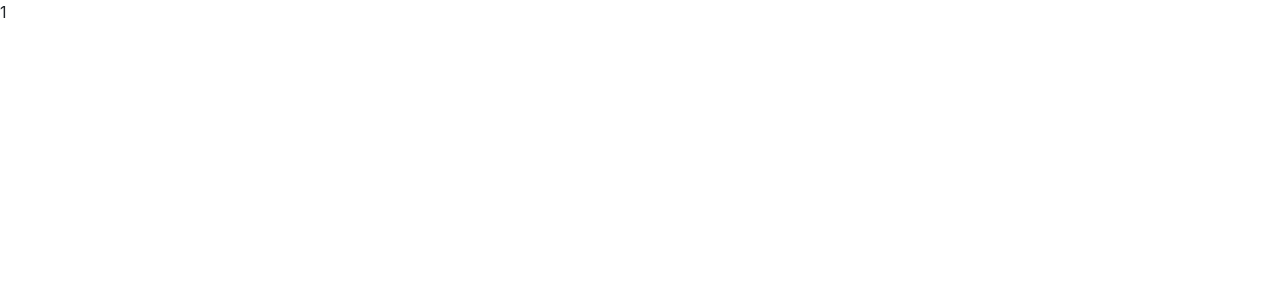
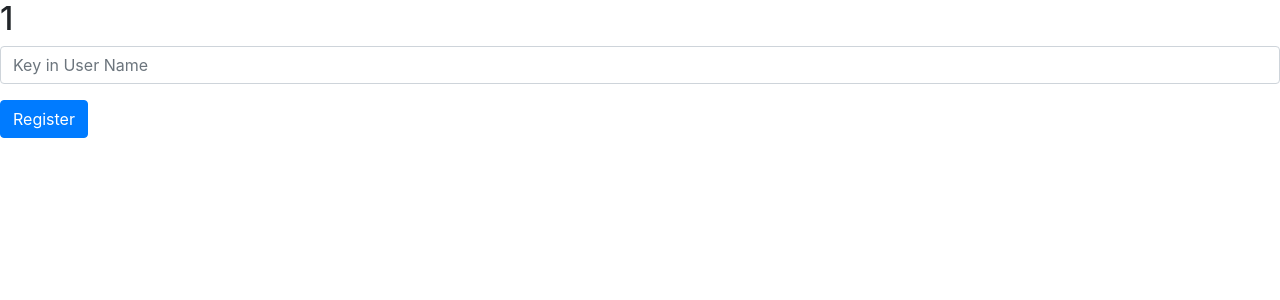
Before and after one commit to dschuan/simi, a React (Create React App) app: page /blah/1 in a window 1280 px wide. Shown: the top 300 px of the page. Built offline with nearby package versions, Linux system fonts and the light colour scheme.

Commit message:
Lobby and GM page

```diff
--- /dev/null
+++ b/src/components/ChooseGM.js
@@ -0,0 +1,32 @@
+import React, { Component } from 'react';
+
+
+
+class ChooseGM extends Component {
+  constructor(props) {
+    super(props);
+    this.state = {users: this.props.users, gm: ''}
+  }
+
+  componentDidMount() {
+    this.setState({gm: this.state.users[0]})
+  }
+
+  changeStatus() {
+    setTimeout(() => {
+      this.props.changeStatus(1)
+      this.props.changeGM(this.state.gm)
+    }, 2000)
+  }
+  render() {
+    return (
+      <div>
+        <h1>{this.state.gm}</h1>
+        <p> is the GM!</p>
+        {this.changeStatus()}
+      </div>
+    );
+  }
+}
+
+export default ChooseGM;
--- a/src/components/InputLine.js
+++ b/src/components/InputLine.js
@@ -15,11 +15,15 @@ class InputLine extends Component {
     console.log(this.state.payload)
     if (this.props.new) {
       console.log('New room')
+      //send stuff to api
       let payload = this.state.payload
       payload.replace(/ /g, '-')
       this.setState({payload: payload, redirect:true})
     } else {
       console.log('Join room')
+      let payload = this.state.payload
+      payload.replace(/ /g, '-')
+      this.setState({payload: payload, redirect:true})
     }
   }
   handleText(e) {
--- /dev/null
+++ b/src/components/Lobby.js
@@ -0,0 +1,28 @@
+import React, { Component } from 'react';
+
+
+class Lobby extends Component {
+
+  renderUserList() {
+    const users = this.props.users
+    console.log(users)
+    const userList = users.map((user) => {
+      return (
+        <div id={user} className='lobby-user'>
+          <p> {user}</p>
+        </div>
+      )
+    })
+    return userList
+  }
+  render() {
+    return (
+      <div className="parent">
+        {/* THIS IS A COMMENT <Home /> */}
+          {this.renderUserList()}
+      </div>
+    );
+  }
+}
+
+export default Lobby;
--- /dev/null
+++ b/src/components/StartGame.js
@@ -0,0 +1,36 @@
+import React, { Component } from 'react';
+
+import ChooseGM from './ChooseGM';
+
+class StartGame extends Component {
+  constructor(props) {
+    super(props);
+    this.state = { status: 0, gm: ''}
+    this.changeStatus = this.changeStatus.bind(this);
+    this.changeGM = this.changeGM.bind(this);
+  }
+  changeStatus(num, gm) {
+    this.setState({status: num})
+  }
+  changeGM(gm) {
+    this.setState({gm: gm})
+  }
+  renderMain() {
+    switch(this.state.status) {
+      case 0:
+        return <ChooseGM users={this.props.users} changeStatus={this.changeStatus} changeGM={this.changeGM}/>
+      case 1:
+        return <p> Case 1, {this.state.gm} </p>
+      default:
+        return <p>Nothing</p>
+    }
+  }
+  render() {
+    //sessionStorage.clear()
+    return (
+      <div> {this.renderMain()}</div>
+    );
+  }
+}
+
+export default StartGame;
--- /dev/null
+++ b/src/components/UserName.js
@@ -0,0 +1,40 @@
+import React, {Component} from 'react';
+import {Form, Button} from 'react-bootstrap';
+
+class UserName extends Component {
+  constructor(props) {
+    super(props)
+    this.state={payload: ''}
+    this.submitAction = this.submitAction.bind(this)
+    this.handleText = this.handleText.bind(this)
+
+  }
+  submitAction(e) {
+    console.log('Action submitted')
+    console.log(this.state.payload)
+    let payload = this.state.payload
+    sessionStorage.setItem('name', payload)
+    this.props.changeStatus(1)
+  }
+  handleText(e) {
+    this.setState({payload: e.target.value})
+  }
+
+  render() {
+    return (
+      <Form>
+        <Form.Group controlId='key-user-name'>
+          <Form.Control
+          type="text"
+          placeholder='Key in User Name'
+          onChange={this.handleText}/>
+        </Form.Group>
+        <Button variant="primary" onClick={this.submitAction}>
+          Register
+        </Button>
+      </Form>
+    );
+  }
+}
+
+export default UserName;
--- a/src/pages/Room.js
+++ b/src/pages/Room.js
@@ -1,22 +1,91 @@
 import React, { Component } from 'react';
+import {Button} from 'react-bootstrap';
+import Lobby from '../components/Lobby';
+import StartGame from '../components/StartGame';
+import UserName from '../components/UserName';
+
 //import Home from './Home'
+
+import './room.css';
 
 class Room extends Component {
   constructor(props) {
     super(props);
     this.state = {
       users: [],
+      /*
+      STATUS: 1 = in lobby, 2 = playing, 3 = gaming
+      */
+      status: 1
+    }
+    this.startGame = this.startGame.bind(this)
+    this.changeStatus = this.changeStatus.bind(this)
+  }
 
+  componentDidMount() {
+    //get user list
+    let names = ['A', 'B', 'C']
+    //get user name
+    const name = sessionStorage.getItem('name')
+    this.setState({users: names})
+    console.log(name)
+    if (!name) {
+      this.setState({status: 3})
+    } else {
+      if (!this.state.users.includes(name)) {
+        names.push(name)
+        console.log(names)
+        this.setState({users : names})
+      }
     }
   }
+
+  startGame() {
+    //start game
+    this.setState({status: 2})
+  }
+
+  changeStatus(num) {
+    this.setState({status: num});
+  }
+  chooseRenderComponent() {
+    switch(this.state.status) {
+      case 1:
+        //return lobby
+        console.log(this.state.users)
+        let users = this.state.users
+        const name = sessionStorage.getItem('name')
+        if (!this.state.users.includes(name)) {
+          users.push(name)
+          this.setState({users : users})
+        }
+        return (
+          <div className="parent">
+            <Lobby users={this.state.users}/>
+            <Button onClick={this.startGame} > Start Game </Button>
+
+          </div>
+        )
+      case 2:
+        //run game
+        return <StartGame users={this.state.users} />
+      case 3:
+        //key in username
+        return <UserName changeStatus={this.changeStatus}/>
+      default:
+        return <p> Error in Loading, refresh the page </p>
+    }
+  }
+
+
   render() {
     console.log(this.props.match.params.id)
     return (
       <div>
-        {/* THIS IS A COMMENT <Home /> */}
-        <p>{this.props.match.params.id} </p>
+        <h2>{this.props.match.params.id} </h2>
+        {this.chooseRenderComponent()}
       </div>
-    );
+    )
   }
 }
 
--- /dev/null
+++ b/src/pages/room.css
@@ -0,0 +1,20 @@
+.parent {
+  width: 80%;
+  margin-left: auto;
+  margin-right: auto;
+  margin-top: 20px;
+}
+.parent .lobby-user {
+  width: 80%;
+  background-color: #C66729;
+  color: #ffffff;
+  border: 2px;
+  border-radius: 2px;
+  border-color: #5F2F24;
+}
+
+.lobby-user > p {
+  font-size: 28px;
+  margin-left: 10%;
+  font-weight: 400;
+}
```
Also changed, not shown: src/pages/Home.js (line endings or trailing spaces).
